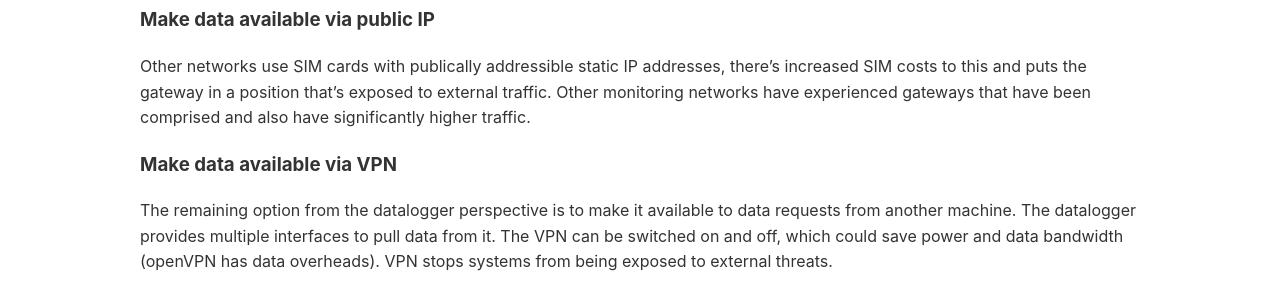
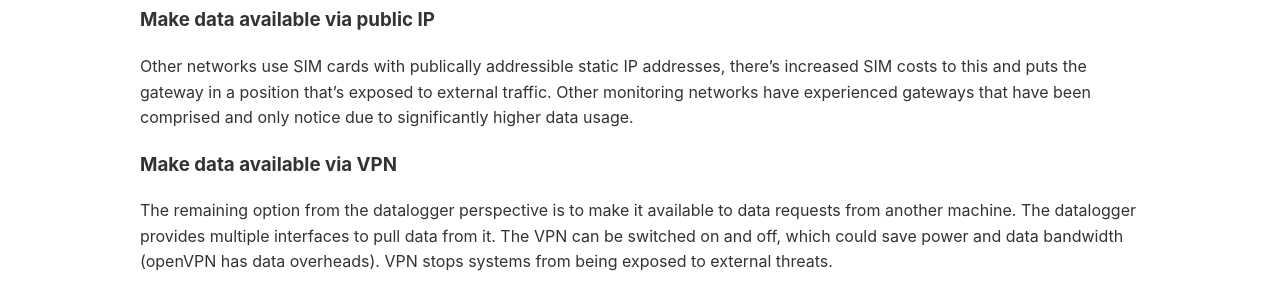
Before and after one commit to NERC-CEH/fdri_words, a Jekyll site: the page built from 017-Flux-Raw-Data-Transfer-Method.md, in a window 1280 px wide. Shown: the part 1506-1800 px from the top of the page. Built offline with Jekyll 4.4.1, drawn with Linux system fonts in a browser that asks for light colours; our own code applies the rules of GitHub Pages for plain Markdown files.

Commit message:
Update 017-Flux-Raw-Data-Transfer-Method.md
Update words to make status clearer.

```diff
--- a/017-Flux-Raw-Data-Transfer-Method.md
+++ b/017-Flux-Raw-Data-Transfer-Method.md
@@ -27,7 +27,7 @@ Some gateways (such as the LoRaWAN enabled Robustel LG5100 gateway) support runn
 We intend our cameras to be switched off some of the time, to conserve power, potentially preventing them from being used for this service - they also may not be reliable enough.
 
 ### Make data available via public IP
-Other networks use SIM cards with publically addressible static IP addresses, there's increased SIM costs to this and puts the gateway in a position that's exposed to external traffic. Other monitoring networks have experienced gateways that have been comprised and also have significantly higher traffic.
+Other networks use SIM cards with publically addressible static IP addresses, there's increased SIM costs to this and puts the gateway in a position that's exposed to external traffic. Other monitoring networks have experienced gateways that have been comprised and only notice due to significantly higher data usage.
 
 ### Make data available via VPN
 The remaining option from the datalogger perspective is to make it available to data requests from another machine. The datalogger provides multiple interfaces to pull data from it. The VPN can be switched on and off, which could save power and data bandwidth (openVPN has data overheads). VPN stops systems from being exposed to external threats.
```
